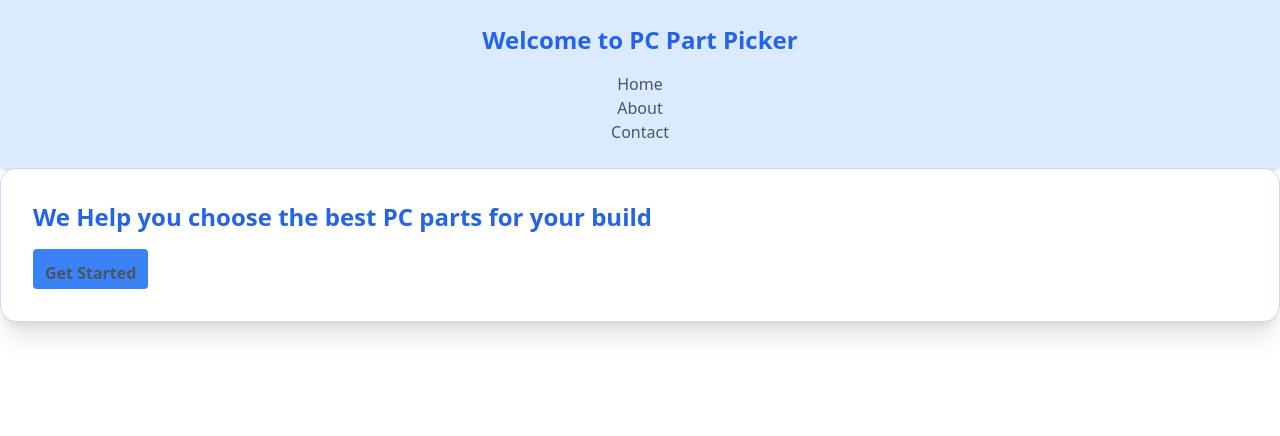
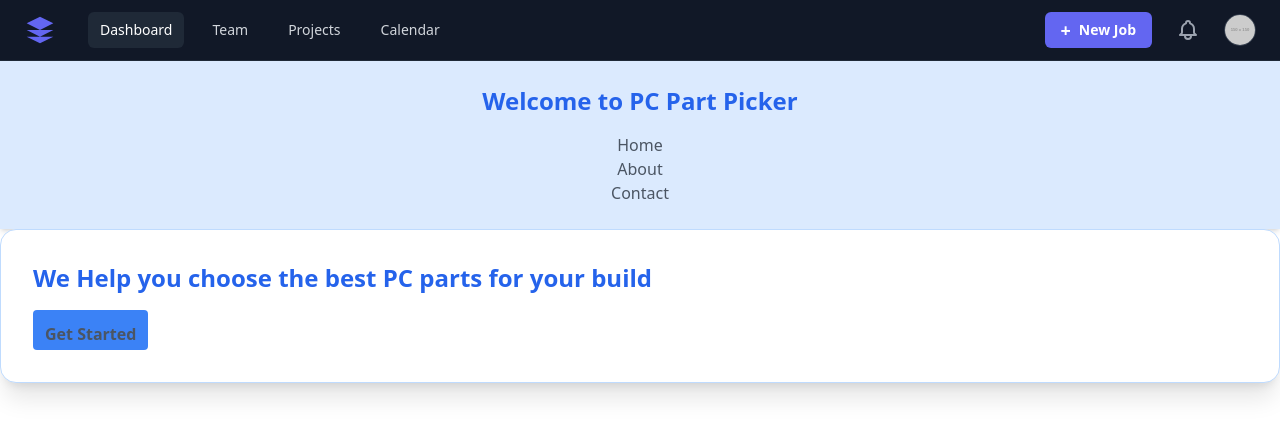
Before and after one commit to IrunguPeter/alx-capstone-project, a React (Vite) app in the folder capstone/: page / in a window 1280 px wide. Shown: the top 436 px of the page. Built offline with nearby package versions, Linux system fonts and the light colour scheme.

Commit message:
added a Navigation Bar

```diff
--- a/capstone/src/App.jsx
+++ b/capstone/src/App.jsx
@@ -1,8 +1,10 @@
 import Header from './components/Header';
+import Navbar from './components/Navbar';
 function App() {
   return (
     <div className="App">
-      <Header/>
+      <Navbar />
+      <Header />
 
       <div className="p-8 bg-white shadow-xl rounded-2xl border border-blue-200">
         <h1 className="text-2xl font-bold text-blue-600">We Help you choose the best PC parts for your build</h1>
--- /dev/null
+++ b/capstone/src/components/Navbar.jsx
@@ -0,0 +1,63 @@
+import React from 'react';
+
+const Navbar = () => {
+  const navLinks = ['Dashboard', 'Team', 'Projects', 'Calendar'];
+
+  return (
+    <nav className="bg-[#111827] px-6 py-3 flex items-center justify-between border-b border-gray-800">
+      {/* Left Section: Logo & Links */}
+      <div className="flex items-center space-x-8">
+        {/* Logo - Placeholder for the purple icon */}
+        <div className="text-indigo-500">
+          <svg className="w-8 h-8" fill="currentColor" viewBox="0 0 24 24">
+             <path d="M12 2L2 7l10 5 10-5-10-5zM2 17l10 5 10-5M2 12l10 5 10-5" />
+          </svg>
+        </div>
+
+        {/* Navigation Links */}
+        <div className="flex space-x-4">
+          {navLinks.map((link) => (
+            <a
+              key={link}
+              href={`#${link.toLowerCase()}`}
+              className={`${
+                link === 'Dashboard'
+                ? 'bg-[#1F2937] text-white'
+                : 'text-gray-300 hover:bg-gray-700 hover:text-white'
+              } px-3 py-2 rounded-md text-sm font-medium transition-colors`}
+            >
+              {link}
+            </a>
+          ))}
+        </div>
+      </div>
+
+      {/* Right Section: Actions & Profile */}
+      <div className="flex items-center space-x-6">
+        {/* Quick Action Button */}
+        <button className="flex items-center bg-[#6366F1] hover:bg-[#4F46E5] text-white px-4 py-2 rounded-md text-sm font-semibold transition-shadow">
+          <span className="mr-2 text-lg leading-none">+</span>
+          New Job
+        </button>
+
+        {/* Notification Bell */}
+        <button className="text-gray-400 hover:text-white">
+          <svg className="w-6 h-6" fill="none" stroke="currentColor" viewBox="0 0 24 24">
+            <path strokeLinecap="round" strokeLinejoin="round" strokeWidth="2" d="M15 17h5l-1.405-1.405A2.032 2.032 0 0118 14.158V11a6.002 6.002 0 00-4-5.659V5a2 2 0 10-4 0v.341C7.67 6.165 6 8.388 6 11v3.159c0 .538-.214 1.055-.595 1.436L4 17h5m6 0v1a3 3 0 11-6 0v-1m6 0H9" />
+          </svg>
+        </button>
+
+        {/* Profile Avatar */}
+        <div className="h-8 w-8 rounded-full overflow-hidden border border-gray-700">
+          <img
+            src="https://via.placeholder.com/150"
+            alt="Profile"
+            className="h-full w-full object-cover"
+          />
+        </div>
+      </div>
+    </nav>
+  );
+};
+
+export default Navbar;
```
